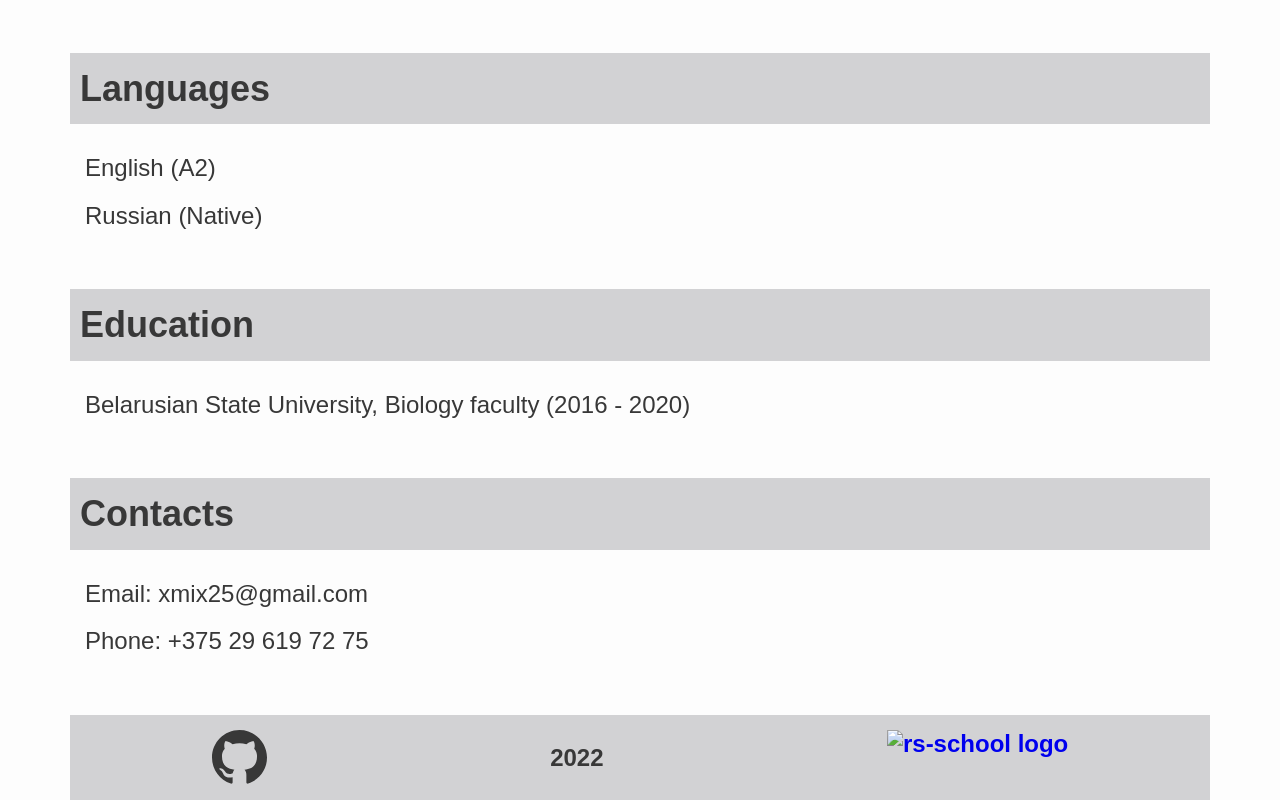
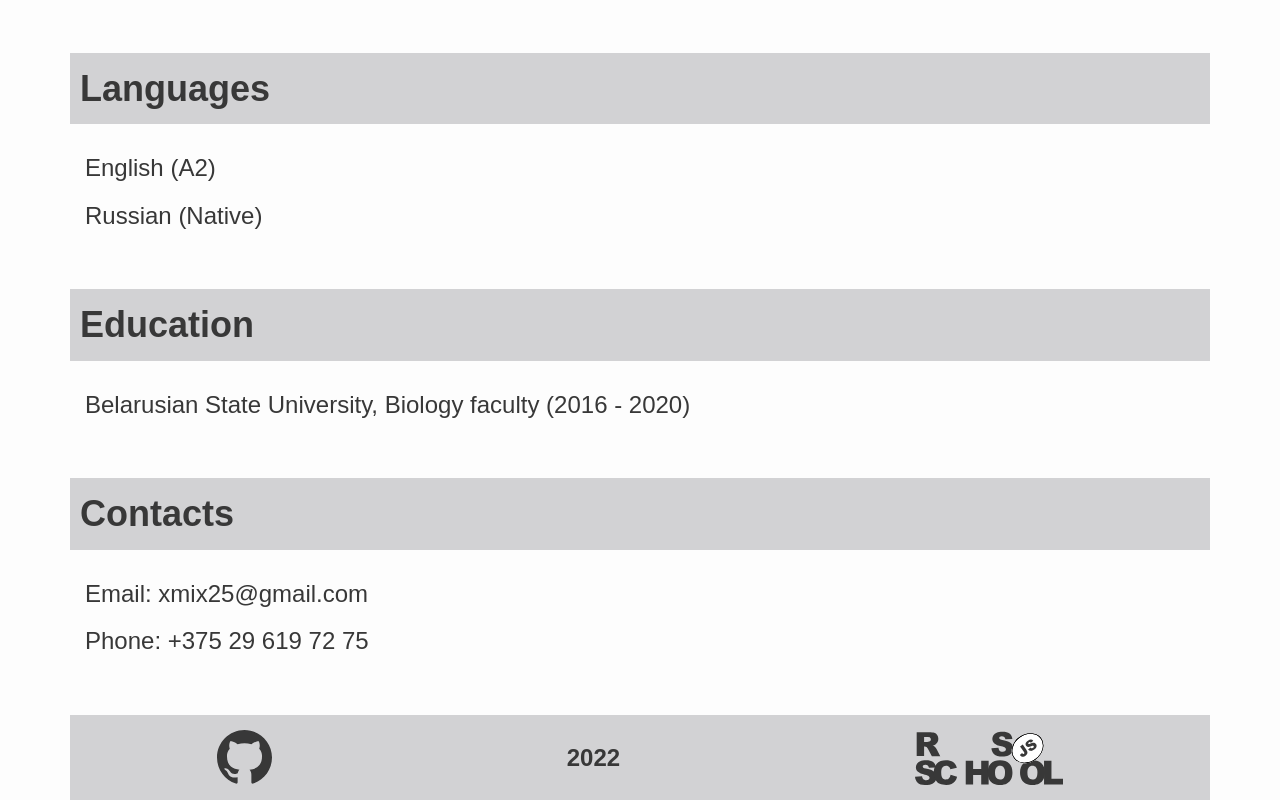
Before and after one commit to xmix25/rsschool-cv, a plain HTML site: page index.html in a window 1280 px wide. Shown: the part 1489-2289 px from the top of the page. Drawn offline with Linux system fonts and the light colour scheme; the site is published under a folder, as on GitHub Pages, so addresses that start at the root find nothing.

Commit message:
fix: fix rsschool logo path

```diff
--- a/index.html
+++ b/index.html
@@ -84,7 +84,7 @@ function primeInRange(m,n){
     <footer class="footer container">
         <a class="footer-item" href="https://github.com/xmix25" target="_blank"><img src="imgs/github-logo.svg" alt="github logo"></a>
         <p class="footer-item">2022</p>
-        <a class="footer-item" href="https://rs.school/js-stage0/" target="_blank"><img src="/imgs/rs_school_js.svg" alt="rs-school logo"></a>
+        <a class="footer-item" href="https://rs.school/js-stage0/" target="_blank"><img src="imgs/rs_school_js.svg" alt="rs-school logo"></a>
     </footer>
 </body>
 </html>
```
